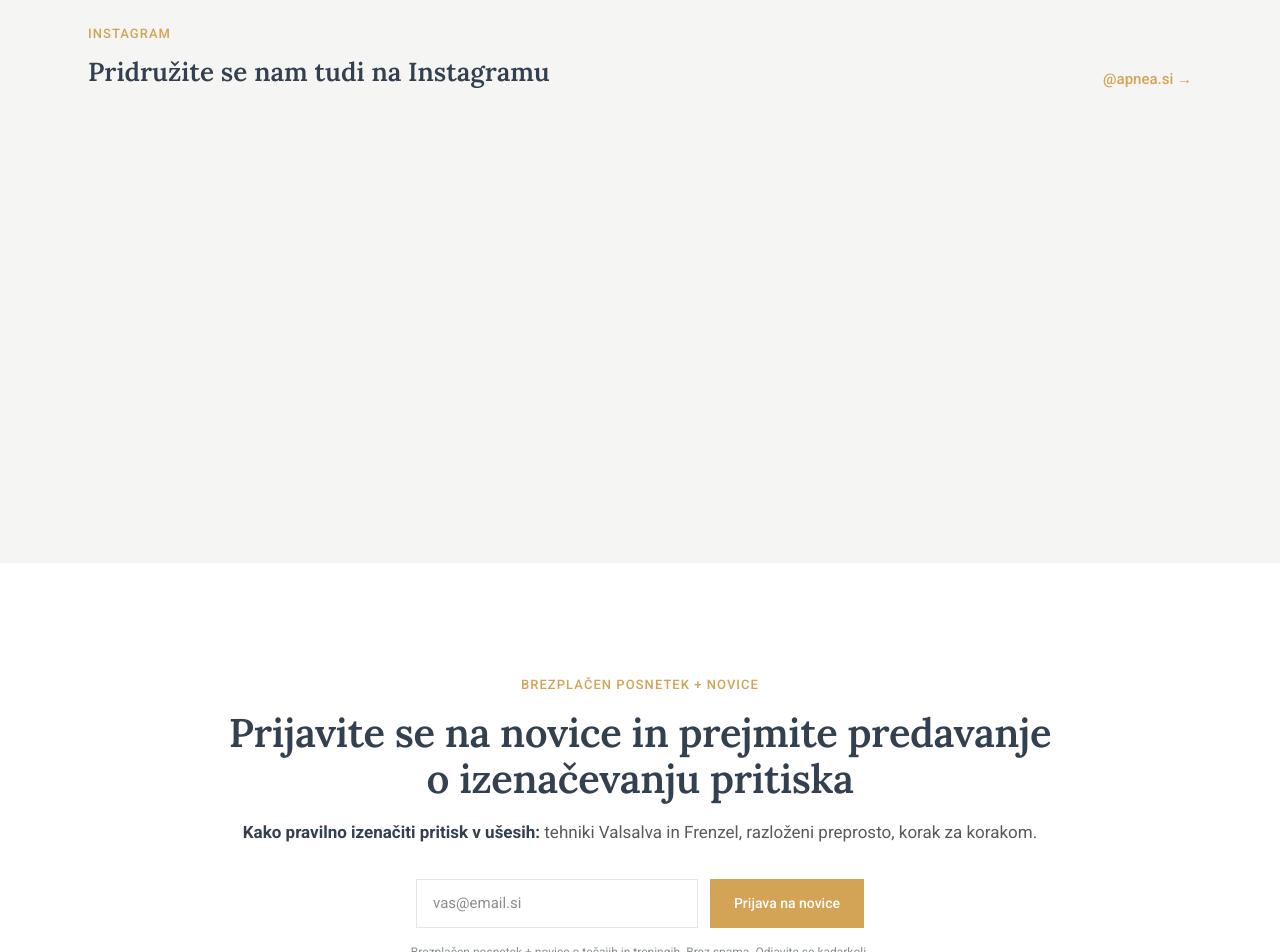
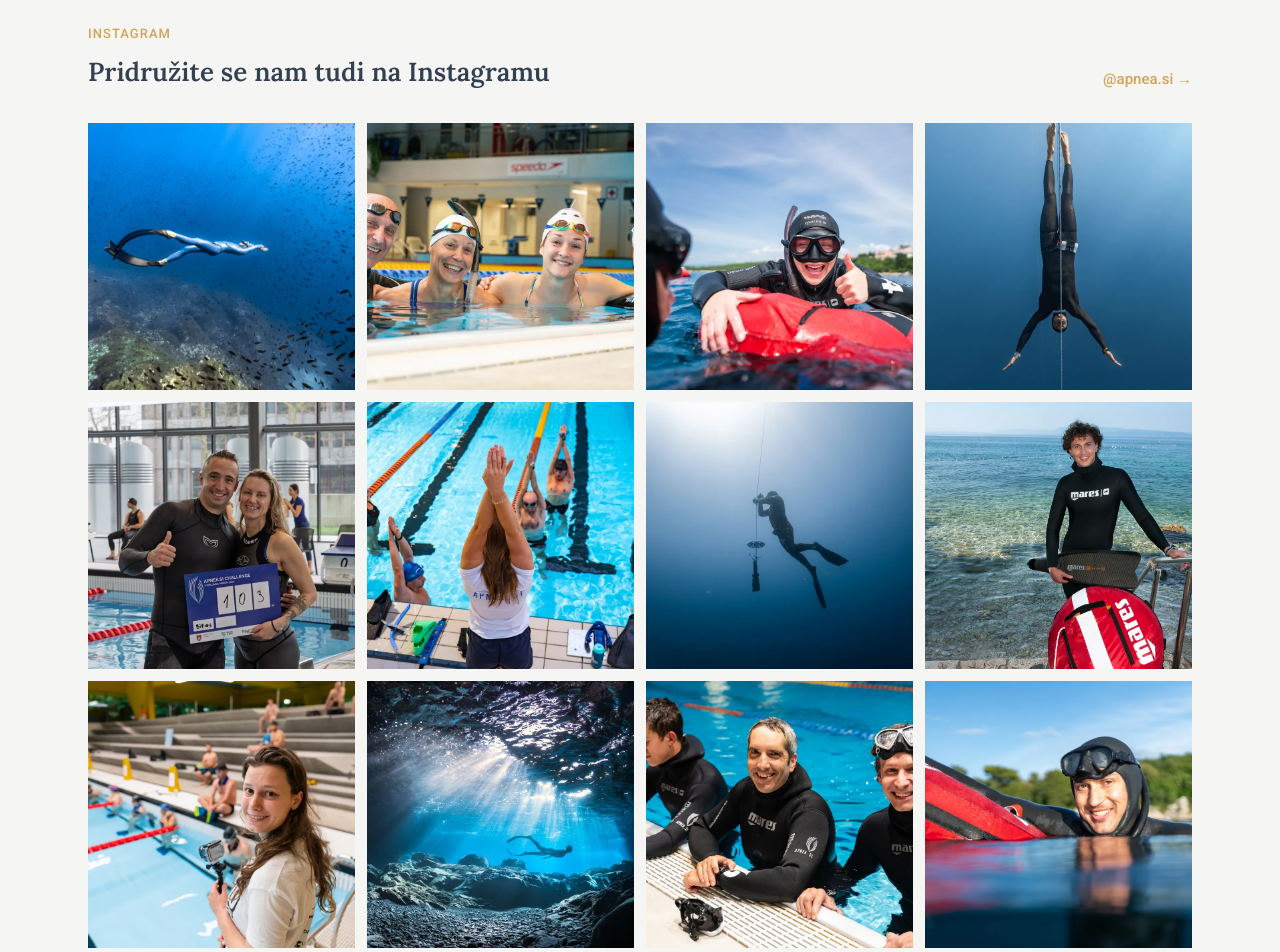
Before and after one commit to nesnes425/apnea-si-website, a Next.js app: page / in a window 1280 px wide. Shown: the part 3980-4932 px from the top of the page. Built offline with nearby package versions, Linux system fonts and the light colour scheme; no server answers.

Commit message:
Replace Elfsight with static Instagram grid

```diff
--- a/app/(site)/page.tsx
+++ b/app/(site)/page.tsx
@@ -313,7 +313,7 @@ export default function HomePage() {
       </section>
 
       {/* ============================================
-          8. INSTAGRAM — live Elfsight feed
+          8. INSTAGRAM — static preview grid
           ============================================ */}
       <section className="bg-surface py-16 md:py-20">
         <div className="max-w-6xl mx-auto px-6 mb-8">
--- a/components/blocks/InstagramFeed.tsx
+++ b/components/blocks/InstagramFeed.tsx
@@ -1,15 +1,84 @@
-"use client";
+import Image from "next/image";
+import Link from "next/link";
+import { siteConfig } from "@/lib/config";
 
-import Script from "next/script";
+const instagramImages = [
+  {
+    src: "/images/domov-hero.webp",
+    alt: "Prosti potapljač pod morsko gladino",
+  },
+  {
+    src: "/images/treningi-galerija-4.webp",
+    alt: "Trening prostega potapljanja v bazenu",
+  },
+  {
+    src: "/images/tecaji-zacetni-galerija-3.webp",
+    alt: "Udeleženci začetnega tečaja prostega potapljanja v morju",
+  },
+  {
+    src: "/images/domov-samo-2.webp",
+    alt: "Samo Jeranko med prostim potopom",
+  },
+  {
+    src: "/images/onas-tekmovanje.webp",
+    alt: "Apnea Slovenija na tekmovanju v prostem potapljanju",
+  },
+  {
+    src: "/images/treningi-galerija-1.webp",
+    alt: "Plavalni trening za proste potapljače",
+  },
+  {
+    src: "/images/tecaji-nadaljevalni-galerija-5.webp",
+    alt: "Nadaljevalni tečaj prostega potapljanja na morju",
+  },
+  {
+    src: "/images/onas-samo.webp",
+    alt: "Samo Jeranko, inštruktor prostega potapljanja",
+  },
+  {
+    src: "/images/treningi-galerija-7.webp",
+    alt: "Skupinski trening prostega potapljanja",
+  },
+  {
+    src: "/images/prosto-potapljanje-pod-gladino.webp",
+    alt: "Potapljač na vdih pod gladino",
+  },
+  {
+    src: "/images/tecaji-zacetni-galerija-7.webp",
+    alt: "Vaja varnosti na začetnem tečaju prostega potapljanja",
+  },
+  {
+    src: "/images/domov-samo-3.webp",
+    alt: "Samo Jeranko ob morju",
+  },
+];
+
+function mobileVisibilityClass(index: number) {
+  return index >= 6 ? "hidden sm:block" : "";
+}
 
 export function InstagramFeed() {
   return (
-    <div className="min-h-[360px] overflow-hidden">
-      <Script src="https://elfsightcdn.com/platform.js" strategy="lazyOnload" />
-      <div
-        className="elfsight-app-005c7072-7cb0-4736-b556-a6a735f3276e"
-        data-elfsight-app-lazy
-      />
+    <div className="grid grid-cols-2 gap-2 sm:grid-cols-3 sm:gap-3 lg:grid-cols-4">
+      {instagramImages.map((image, index) => (
+        <Link
+          key={image.src}
+          href={siteConfig.social.instagram}
+          target="_blank"
+          rel="noopener noreferrer"
+          className={`group relative aspect-square overflow-hidden bg-navy ${mobileVisibilityClass(index)}`}
+          aria-label="Odpri Instagram profil Apnea.si"
+        >
+          <Image
+            src={image.src}
+            alt={image.alt}
+            fill
+            sizes="(max-width: 640px) 50vw, (max-width: 1024px) 33vw, 25vw"
+            className="object-cover transition-transform duration-500 group-hover:scale-105"
+          />
+          <div className="absolute inset-0 bg-navy/0 transition-colors group-hover:bg-navy/20" />
+        </Link>
+      ))}
     </div>
   );
 }
```
